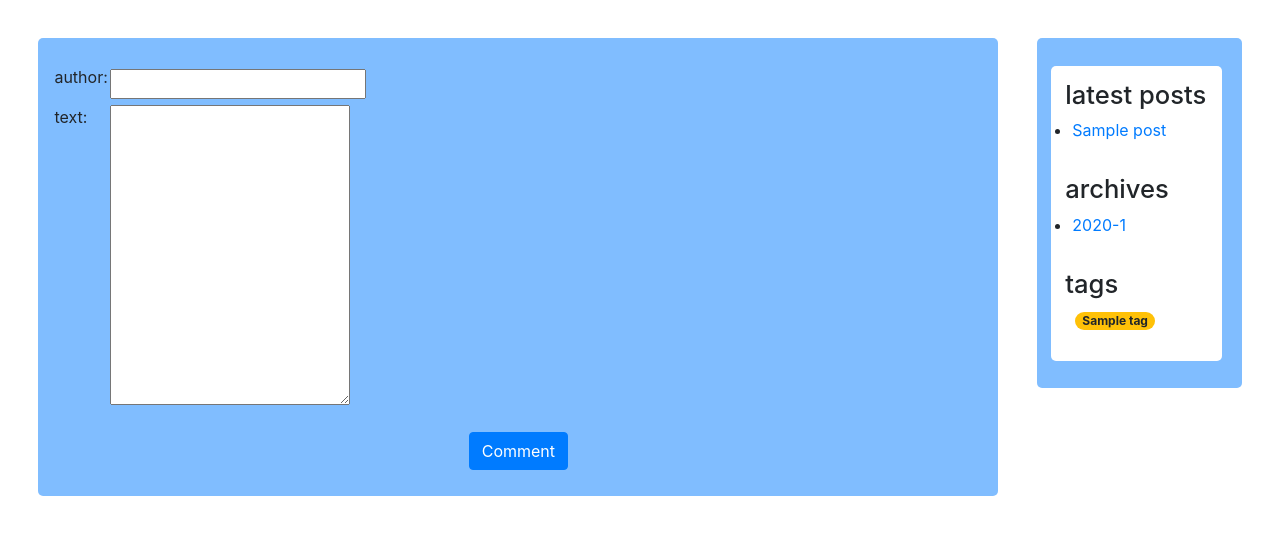
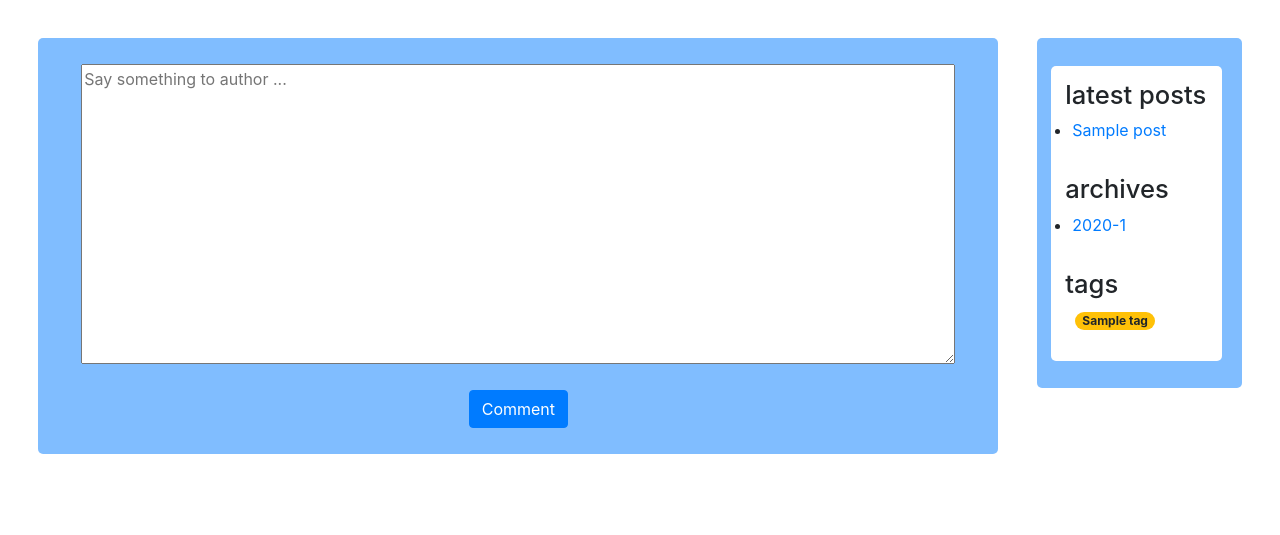
Before and after one commit to Mike-Dai/djangocoder, a Django app: page /post/1/add_comment/ in a window 1280 px wide. Shown: the part 56-591 px from the top of the page. Run offline with Django 3.2, Linux system fonts and the light colour scheme; a user stored in the database is signed in; tables that the repository leaves empty hold one stand-in row (values such as "Sample post"); some libraries are stand-ins or nearby versions.

Commit message:
Modify the comment form

```diff
--- a/blog/forms.py
+++ b/blog/forms.py
@@ -10,4 +10,4 @@ class PostForm(forms.ModelForm):
 class CommentForm(forms.ModelForm):
 	class Meta:
 		model = Comment
-		fields = ('author', 'text')
+		fields = ('text',)
--- a/blog/templates/blog/add_comment.html
+++ b/blog/templates/blog/add_comment.html
@@ -3,16 +3,9 @@
 <div>
 	<form method="POST">
 		{% csrf_token %}
-		<table>
-			<tr>
-				<td class="form-label">author: </td>
-				<td class="form-input"><input type="text"/></td>
-			</tr>
-			<tr>
-				<td class="form-label">text: </td>
-				<td class="form-input"><textarea></textarea></td>
-			</tr>
-		</table>
+		<div align="center">
+			<textarea placeholder="Say something to author ..."></textarea>
+		</div>
 		<div style = "text-align: center;">
 			<button class="btn btn-primary" type="submit">Comment</button>
 		</div>
--- a/blog/views.py
+++ b/blog/views.py
@@ -160,6 +160,7 @@ def add_comment(request, pk):
 		form = CommentForm(request.POST)
 		if form.is_valid():
 			comment = form.save(commit=False)
+			comment.author = request.user
 			comment.created_date = timezone.now()
 			comment.post = post
 			comment.approve()
```
Also changed, not shown: 8 other files.
